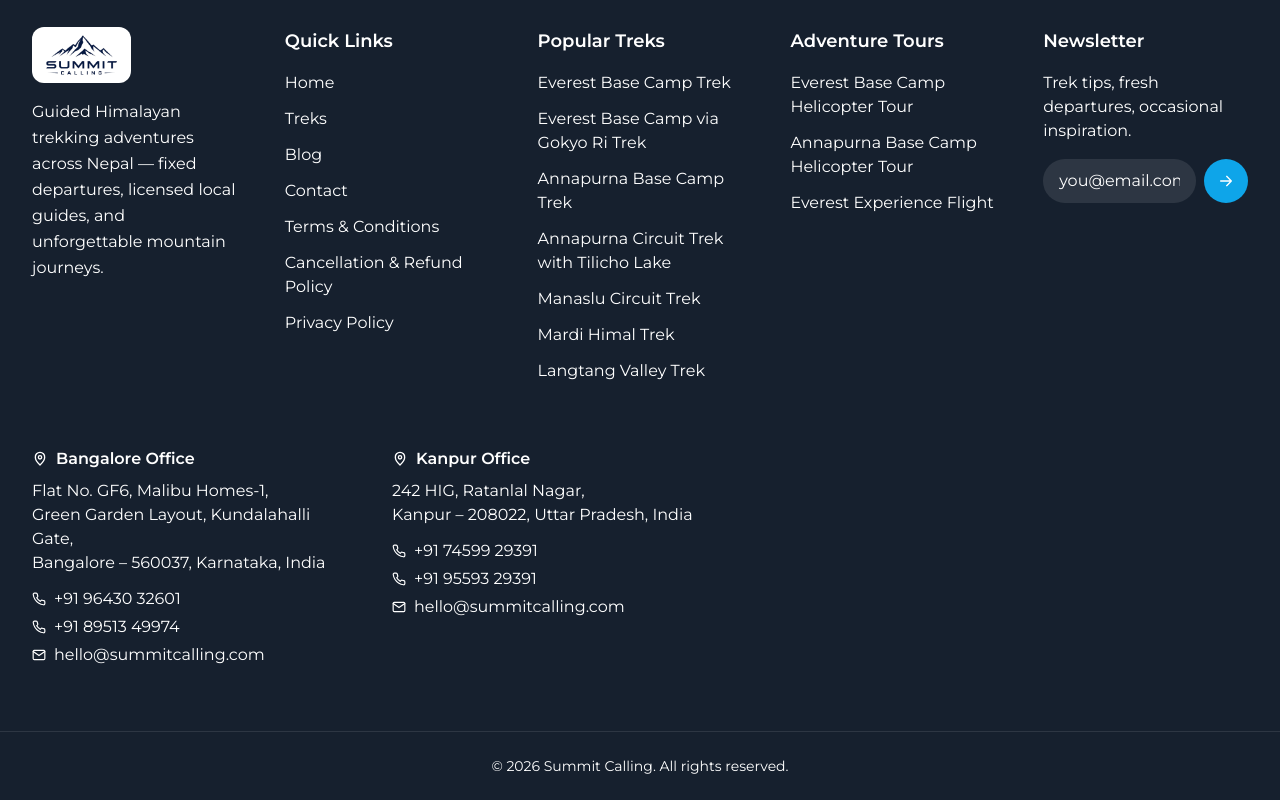
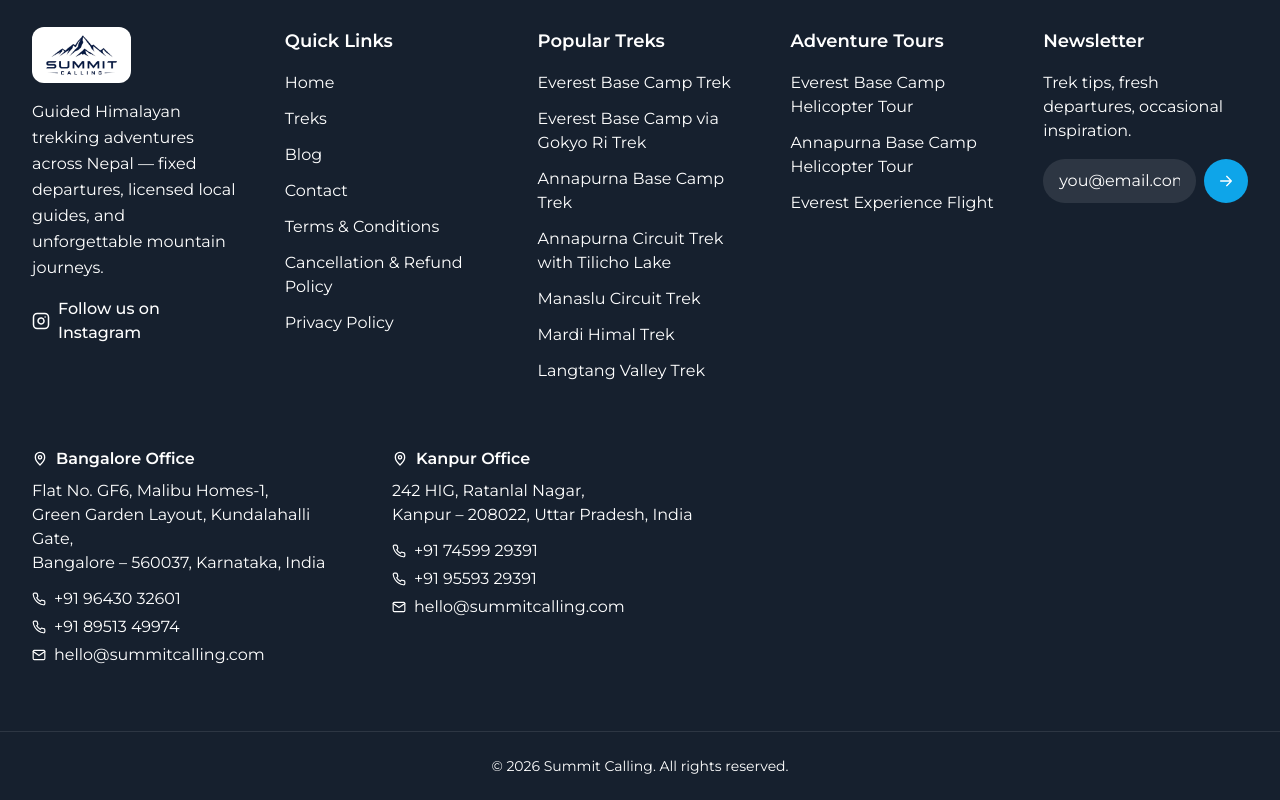
Before and after one commit to summitcalling/Website-, a Next.js app: page / in a window 1280 px wide. Shown: the part 6209-7009 px from the top of the page. Built offline with nearby package versions, Linux system fonts and the light colour scheme.

Commit message:
Smooth navbar scroll transition, hide floating buttons on detail pages, add Instagram link to footer

```diff
--- a/src/components/FloatingButtons.js
+++ b/src/components/FloatingButtons.js
@@ -1,6 +1,13 @@
+"use client";
+
+import { usePathname } from "next/navigation";
 import { site, telLink, whatsappLink } from "@/data/site";
 
 export default function FloatingButtons() {
+  const pathname = usePathname();
+  const hidden = /^\/(treks|experiences)\/[^/]+/.test(pathname);
+  if (hidden) return null;
+
   return (
     <div className="fixed bottom-24 right-5 z-40 flex flex-col gap-3 sm:bottom-5">
       <div className="relative" style={{ height: 52, width: 52 }}>
--- a/src/components/Footer.js
+++ b/src/components/Footer.js
@@ -21,6 +21,16 @@
     <svg width="14" height="14" viewBox="0 0 24 24" fill="none" stroke="currentColor" strokeWidth="2" strokeLinecap="round" strokeLinejoin="round" className="shrink-0">
       <path d="M4 4h16c1.1 0 2 .9 2 2v12c0 1.1-.9 2-2 2H4c-1.1 0-2-.9-2-2V6c0-1.1.9-2 2-2z" />
       <path d="M22 6l-10 7L2 6" />
+    </svg>
+  );
+}
+
+function InstagramIcon() {
+  return (
+    <svg width="18" height="18" viewBox="0 0 24 24" fill="none" stroke="currentColor" strokeWidth="2" strokeLinecap="round" strokeLinejoin="round" className="shrink-0">
+      <rect x="2" y="2" width="20" height="20" rx="5" ry="5" />
+      <path d="M16 11.37A4 4 0 1 1 12.63 8 4 4 0 0 1 16 11.37z" />
+      <line x1="17.5" y1="6.5" x2="17.51" y2="6.5" />
     </svg>
   );
 }
@@ -64,6 +74,15 @@
             <p className="mt-4 text-base leading-relaxed text-white">
               {site.description}
             </p>
+            <a
+              href={site.social.instagram}
+              target="_blank"
+              rel="noreferrer"
+              className="mt-4 inline-flex items-center gap-2 text-base font-medium text-white transition-colors hover:text-blue"
+            >
+              <InstagramIcon />
+              Follow us on Instagram
+            </a>
           </div>
 
           <div className="order-2">
--- a/src/components/Header.js
+++ b/src/components/Header.js
@@ -58,8 +58,18 @@
   }, [menuOpen]);
 
   useEffect(() => {
+    let ticking = false;
     function handleScroll() {
-      setScrolled(window.scrollY > 20);
+      if (ticking) return;
+      ticking = true;
+      window.requestAnimationFrame(() => {
+        setScrolled((prev) => {
+          const y = window.scrollY;
+          if (prev) return y > 20;
+          return y > 60;
+        });
+        ticking = false;
+      });
     }
     handleScroll();
     window.addEventListener("scroll", handleScroll, { passive: true });
@@ -92,7 +102,7 @@
                 width={496}
                 height={276}
                 priority
-                className={`w-auto object-contain transition-all duration-300 ${scrolled ? "h-16" : "h-20"}`}
+                className={`w-auto object-contain transition-all duration-500 ease-out ${scrolled ? "h-16" : "h-20"}`}
               />
             </Link>
             <div className="flex items-center gap-2">
@@ -186,7 +196,7 @@
                 width={496}
                 height={276}
                 priority
-                className={`w-auto object-contain transition-all duration-300 ${scrolled ? "h-14" : "h-20"}`}
+                className={`w-auto object-contain transition-all duration-500 ease-out ${scrolled ? "h-14" : "h-20"}`}
               />
             </Link>
 
--- a/src/data/site.js
+++ b/src/data/site.js
@@ -12,7 +12,7 @@
   email: "hello@summitcalling.com",
   address: "Thamel, Kathmandu, Nepal",
   social: {
-    instagram: "https://instagram.com",
+    instagram: "https://www.instagram.com/thesummitcalling/",
     facebook: "https://facebook.com",
     youtube: "https://youtube.com",
   },
```
